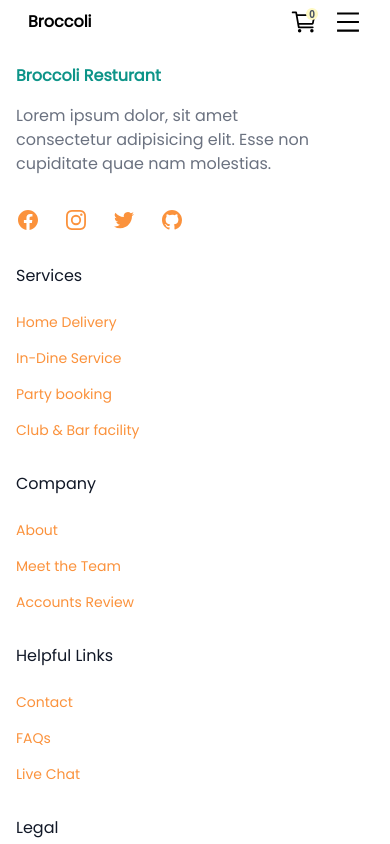
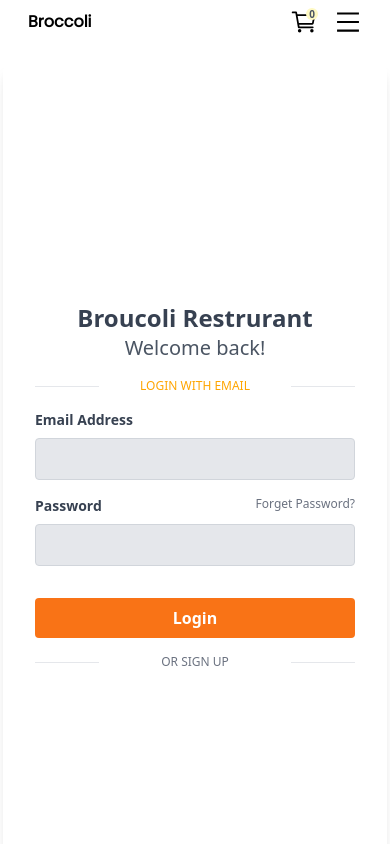
Before and after one commit to Nigam2004/Food-Order-Frontend, a React (Vite) app: page /login in a window 390 px wide. Shown: the top 844 px of the page. Built offline with nearby package versions, Linux system fonts and the light colour scheme.

Commit message:
Sign up & Login Page Added

```diff
--- a/src/App.jsx
+++ b/src/App.jsx
@@ -8,6 +8,9 @@ import Footer from "./components/Footer";
 import { BrowserRouter as Router, Routes, Route } from "react-router-dom";
 import Context from "../Context";
 import CartPage from "./pages/CartPage";
+import SignUp from "./components/SignUp";
+import Login from "./components/Login";
+import Forget from "./components/Forget";
 function App() {
   return (
     <>
@@ -20,6 +23,9 @@ function App() {
             <Route path="/aboutus" Component={AboutUs}></Route>
             <Route path="/contactus" Component={ContactUs}></Route>
             <Route path="/cart" Component={CartPage}></Route>
+            <Route path="/signup" Component={SignUp}></Route>
+            <Route path="/login" Component={Login}></Route>
+            <Route path="/login/forget" Component={Forget}></Route>
           </Routes>
         </Context>
         <Footer></Footer>
--- /dev/null
+++ b/src/components/Forget.jsx
@@ -0,0 +1,31 @@
+import React from "react";
+import { NavLink } from "react-router-dom";
+
+export default function Forget() {
+  return (
+    <div class="min-h-screen bg-gray-100 flex items-center justify-center font-poppins">
+      <div class="bg-white shadow-md rounded px-8 pt-6 pb-8 mb-4 max-w-md w-full">
+        <h1 class="text-center text-2xl font-bold mb-6">Forgot Password</h1>
+        <form>
+          <div class="mb-4">
+            <label class="block text-gray-700 font-bold mb-2" for="email">
+              Email Address
+            </label>
+            <input
+              class="appearance-none border rounded w-full py-2 px-3 text-gray-700 leading-tight focus:outline-none focus:shadow-outline"
+              id="email"
+              type="email"
+              placeholder="Enter your email address"
+            />
+          </div>
+          <button
+            class="bg-orange-500 hover:bg-orange-700 text-white font-bold py-2 px-4 rounded focus:outline-none focus:shadow-outline w-full"
+            type="submit"
+          >
+            Reset Password
+          </button>
+        </form>
+      </div>
+    </div>
+  );
+}
--- /dev/null
+++ b/src/components/Login.jsx
@@ -0,0 +1,73 @@
+import React from "react";
+import login from "../assets/Login.jpg";
+import { NavLink } from "react-router-dom";
+
+export default function Login() {
+  return (
+    <>
+      <div className="py-16 ">
+        <div className="flex bg-white rounded-lg min-h-screen items-center justify-center shadow-lg overflow-hidden mx-auto max-w-sm lg:max-w-4xl">
+          <div className="hidden lg:block lg:w-1/2">
+            <img
+              src={login}
+              alt="Contact Image"
+              className="w-full h-full object-cover rounded-md"
+            />
+          </div>
+          <div className="w-full p-8 lg:w-1/2">
+            <h2 className="text-2xl font-semibold text-gray-700 text-center">
+              Broucoli Restrurant
+            </h2>
+            <p className="text-xl text-gray-600 text-center">Welcome back!</p>
+
+            <div className="mt-4 flex items-center justify-between">
+              <span className="border-b w-1/5 lg:w-1/4"></span>
+              <NavLink
+                to="/login"
+                className="text-xs text-center text-gray-500 uppercase"
+              >
+                Login with email
+              </NavLink>
+              <span className="border-b w-1/5 lg:w-1/4"></span>
+            </div>
+            <div className="mt-4">
+              <label className="block text-gray-700 text-sm font-bold mb-2">
+                Email Address
+              </label>
+              <input
+                className="bg-gray-200 text-gray-700 focus:outline-none focus:shadow-outline border border-gray-300 rounded py-2 px-4 block w-full appearance-none"
+                type="email"
+              />
+            </div>
+            <div className="mt-4">
+              <div className="flex justify-between">
+                <label className="block text-gray-700 text-sm font-bold mb-2">
+                  Password
+                </label>
+                <NavLink to="/forget" className="text-xs text-gray-500">
+                  Forget Password?
+                </NavLink>
+              </div>
+              <input
+                className="bg-gray-200 text-gray-700 focus:outline-none focus:shadow-outline border border-gray-300 rounded py-2 px-4 block w-full appearance-none"
+                type="password"
+              />
+            </div>
+            <div className="mt-8">
+              <button className="bg-orange-500 text-white font-bold py-2 px-4 w-full rounded hover:bg-orange-700">
+                Login
+              </button>
+            </div>
+            <div className="mt-4 flex items-center justify-between">
+              <span className="border-b w-1/5 md:w-1/4"></span>
+              <NavLink to="/signup" className="text-xs text-gray-500 uppercase">
+                or sign up
+              </NavLink>
+              <span className="border-b w-1/5 md:w-1/4"></span>
+            </div>
+          </div>
+        </div>
+      </div>
+    </>
+  );
+}
--- /dev/null
+++ b/src/components/SignUp.jsx
@@ -0,0 +1,127 @@
+import React from "react";
+import login from "../assets/Login.jpg";
+import { NavLink } from "react-router-dom";
+
+export default function Login() {
+  return (
+    <>
+      <div className="min-h-screen bg-gray-400 ">
+        <div className="mx-auto ">
+          <div className="flex items-center justify-center px-6 py-[9rem]">
+            <div className="w-full xl:w-3/4 lg:w-11/12 flex">
+              <div className="w-full h-auto bg-white  hidden lg:block lg:w-5/12 bg-cover rounded-l-lg">
+                <img src={login} alt="" />
+              </div>
+              <div className="w-full lg:w-7/12 bg-white  p-5 rounded-lg lg:rounded-l-none">
+                <h3 className="py-4 text-2xl text-center text-gray-800 ">
+                  Create an Account!
+                </h3>
+                <form className="px-8 pt-6 pb-8 mb-4 bg-white  rounded">
+                  <div className="mb-4 md:flex md:justify-between">
+                    <div className="mb-4 md:mr-2 md:mb-0">
+                      <label
+                        className="block mb-2 text-sm font-bold text-gray-700 "
+                        htmlFor="firstName"
+                      >
+                        First Name
+                      </label>
+                      <input
+                        className="w-full px-3 py-2 text-sm leading-tight text-gray-700  border rounded shadow appearance-none focus:outline-none focus:shadow-outline"
+                        id="firstName"
+                        type="text"
+                        placeholder="First Name"
+                      />
+                    </div>
+                    <div className="md:ml-2">
+                      <label
+                        className="block mb-2 text-sm font-bold text-gray-700 "
+                        htmlFor="lastName"
+                      >
+                        Last Name
+                      </label>
+                      <input
+                        className="w-full px-3 py-2 text-sm leading-tight text-gray-700  border rounded shadow appearance-none focus:outline-none focus:shadow-outline"
+                        id="lastName"
+                        type="text"
+                        placeholder="Last Name"
+                      />
+                    </div>
+                  </div>
+                  <div className="mb-4">
+                    <label
+                      className="block mb-2 text-sm font-bold text-gray-700 "
+                      htmlFor="email"
+                    >
+                      Email
+                    </label>
+                    <input
+                      className="w-full px-3 py-2 mb-3 text-sm leading-tight text-gray-700  border rounded shadow appearance-none focus:outline-none focus:shadow-outline"
+                      id="email"
+                      type="email"
+                      placeholder="Email"
+                    />
+                  </div>
+                  <div className="mb-4 md:flex md:justify-between">
+                    <div className="mb-4 md:mr-2 md:mb-0">
+                      <label
+                        className="block mb-2 text-sm font-bold text-gray-700 "
+                        htmlFor="password"
+                      >
+                        Password
+                      </label>
+                      <input
+                        className="w-full px-3 py-2 mb-3 text-sm leading-tight text-gray-700 rounded shadow appearance-none focus:outline-none focus:shadow-outline"
+                        id="password"
+                        type="password"
+                        placeholder="******************"
+                      />
+                    </div>
+                    <div className="md:ml-2">
+                      <label
+                        className="block mb-2 text-sm font-bold text-gray-700 "
+                        htmlFor="c_password"
+                      >
+                        Confirm Password
+                      </label>
+                      <input
+                        className="w-full px-3 py-2 mb-3 text-sm leading-tight text-gray-700  border rounded shadow appearance-none focus:outline-none focus:shadow-outline"
+                        id="c_password"
+                        type="password"
+                        placeholder="******************"
+                      />
+                    </div>
+                  </div>
+                  <div className="mb-6 text-center">
+                    <button
+                      className="w-full px-4 py-2 font-bold text-white bg-orange-400 rounded-full hover:bg-orange-700  focus:outline-none focus:shadow-outline"
+                      type="button"
+                    >
+                      Register Account
+                    </button>
+                  </div>
+                  <hr className="mb-6 border-t" />
+                  <div className="text-center">
+                    <NavLink
+                      to="/forget"
+                      className="inline-block text-sm text-blue-500  align-baseline hover:text-blue-800"
+                    >
+                      Forgot Password?
+                    </NavLink>
+                  </div>
+                  <div className="text-center">
+                    <NavLink
+                      to="/login"
+                      className="inline-block text-sm text-blue-500  align-baseline hover:text-blue-800"
+                    >
+                      Already have an account? Login!
+                    </NavLink>
+                  </div>
+                </form>
+              </div>
+            </div>
+          </div>
+        </div>
+      </div>
+    </>
+  );
+}
```
Also changed, not shown: 1 other file (tests, documents, lock files or other folders).
